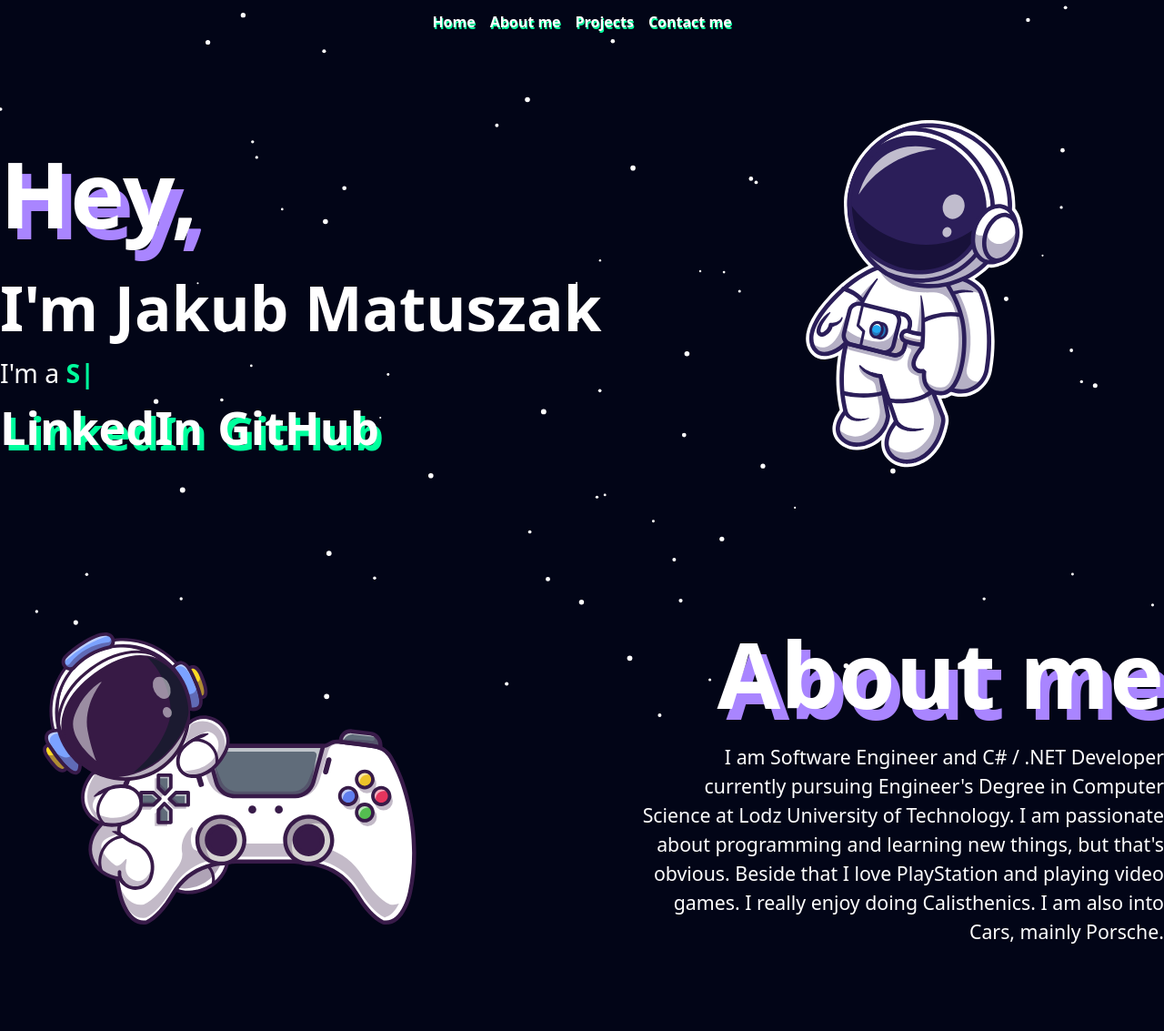
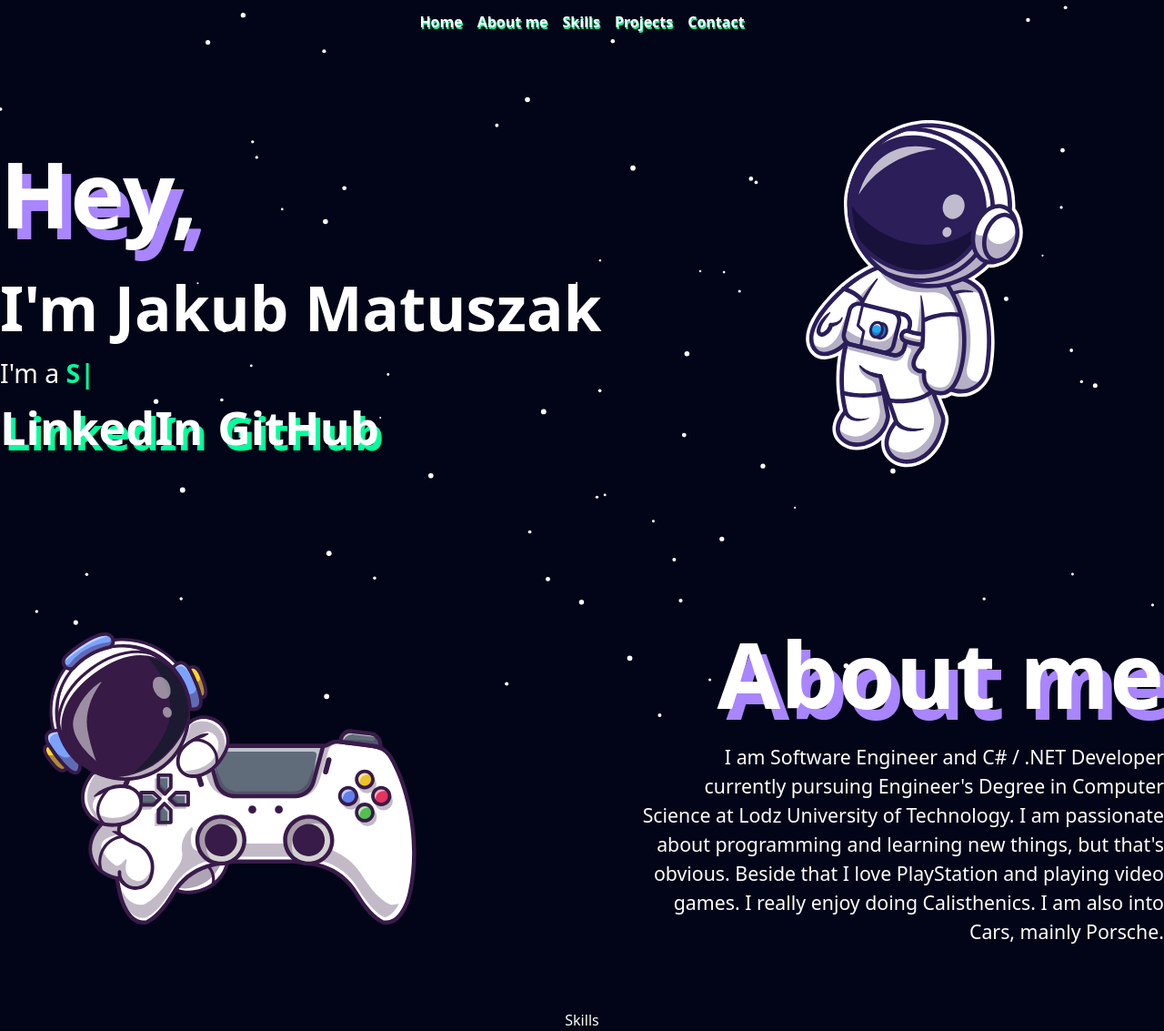
Before and after one commit to jaqubm/PortfolioV2, a React (Vite) app: page / in a window 1280 px wide. Shown: the whole page at 91% size. Before the commit the page ends 1109 px from the top, so only its background shows below. Built offline with nearby package versions, Linux system fonts and the light colour scheme.

Commit message:
Created Skills component + stylling updates

```diff
--- a/src/App.jsx
+++ b/src/App.jsx
@@ -3,6 +3,7 @@ import Background from './components/Background'
 import Navbar from './components/Navbar'
 import HeroSection from './components/HeroSection'
 import AboutMe from './components/AboutMe'
+import Skills from './components/Skills'
 
 import './App.css'
 
@@ -18,6 +19,7 @@ function App() {
 
           <HeroSection />
           <AboutMe />
+          <Skills />
 
         </div>
       </div>
--- a/src/components/Navbar.jsx
+++ b/src/components/Navbar.jsx
@@ -10,10 +10,13 @@ function Navbar() {
         About me
       </div>
       <div className='cursor-pointer [text-shadow:_1px_2px_0_rgb(0_255_157_/_100%)] lg:hover:[text-shadow:_1.5px_2.5px_0_rgb(0_255_157_/_100%)]'>
+        Skills
+      </div>
+      <div className='cursor-pointer [text-shadow:_1px_2px_0_rgb(0_255_157_/_100%)] lg:hover:[text-shadow:_1.5px_2.5px_0_rgb(0_255_157_/_100%)]'>
         Projects
       </div>
       <div className='cursor-pointer [text-shadow:_1px_2px_0_rgb(0_255_157_/_100%)] lg:hover:[text-shadow:_1.5px_2.5px_0_rgb(0_255_157_/_100%)]'>
-        Contact me
+        Contact
       </div>
     </div>
   )
--- /dev/null
+++ b/src/components/Skills.jsx
@@ -0,0 +1,13 @@
+import React from 'react'
+
+function Skills() {
+  return (
+    <div className='w-full flex sm:flex-row flex-col-reverse justify-center items-center'>
+      <div>
+        Skills
+      </div>
+    </div>
+  )
+}
+
+export default Skills
```
